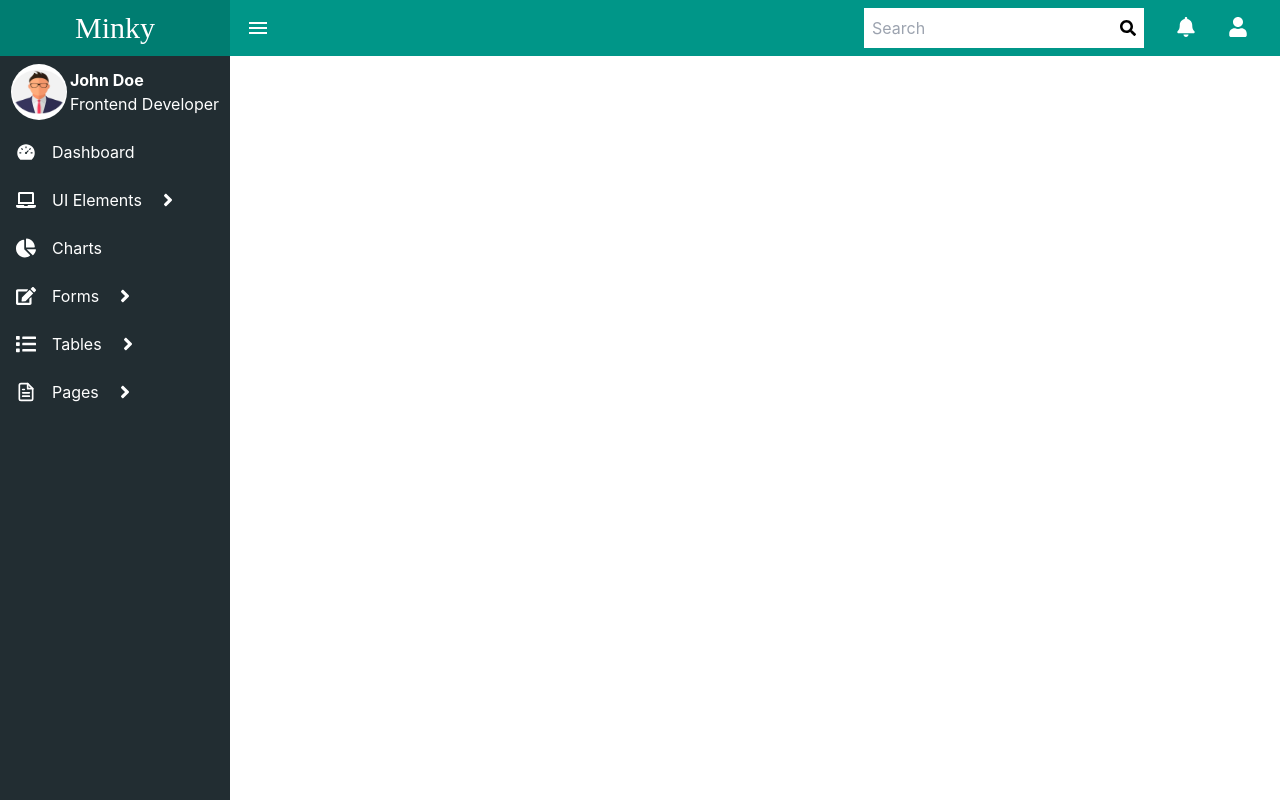
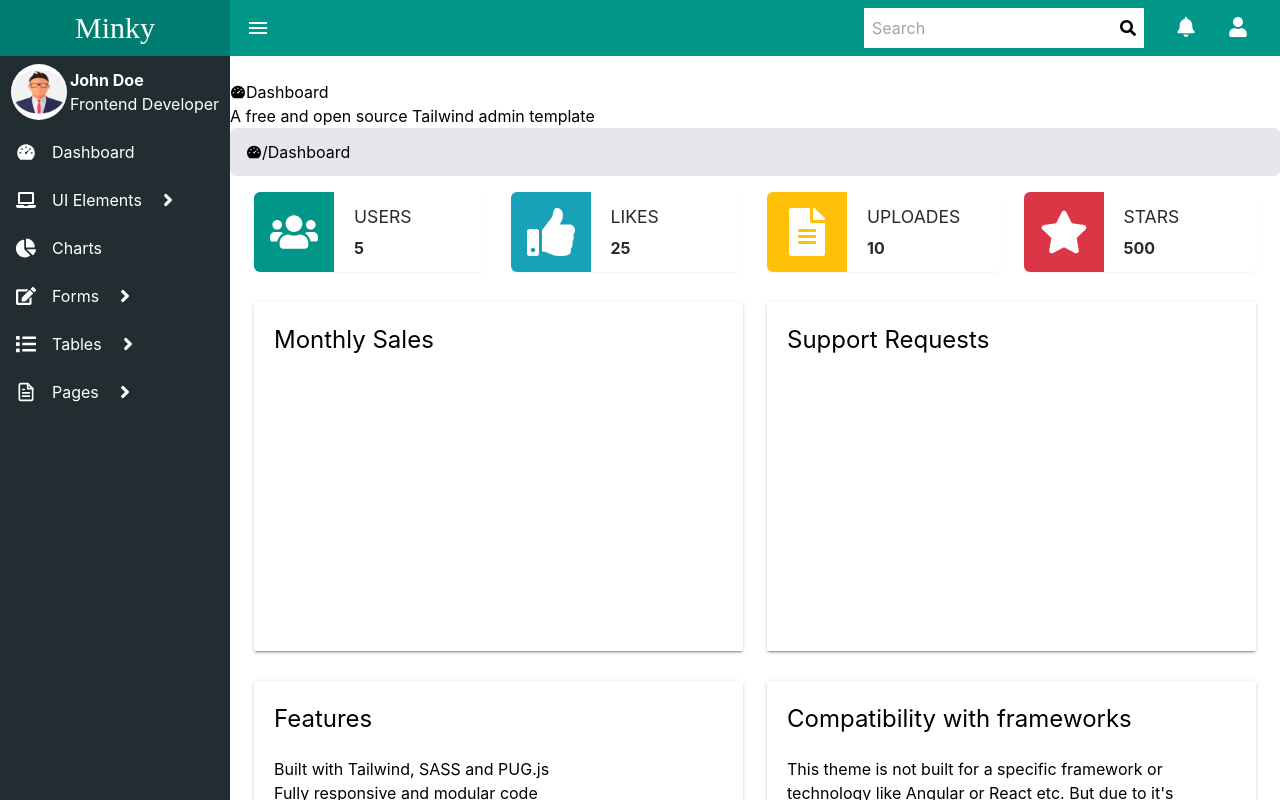
Before and after one commit to bipon68/minky-react-admin, a React (Create React App) app: page /DashboardPage in a window 1280 px wide. Shown: the top 800 px of the page. Built offline with nearby package versions, Linux system fonts and the light colour scheme.

Commit message:
sidebar update

```diff
--- a/src/App.js
+++ b/src/App.js
@@ -9,7 +9,7 @@ import TailwindsElements from "./pages/UIElements/TailwindElements/TailwindsElem
 
 function App() {
   return (
-    <div>
+    <div className="">
       <BrowserRouter>
         <Nav />
         <SideBar />
--- a/src/pages/Dashboard/DashboardPage.jsx
+++ b/src/pages/Dashboard/DashboardPage.jsx
@@ -6,7 +6,7 @@ import DashboardContent from "./DashboardContent";
 
 const DashboardPage = () => {
   return (
-    <div className="mt-20 ml-56 ">
+    <div className="mt-20 ml-sidebar ">
       <main className="app-content">
         <DashboardHeader />
         <DashboardBox />
--- a/src/styles/global.css
+++ b/src/styles/global.css
@@ -7,7 +7,7 @@
 @layer components {
   /* Navigation */
   .app-header {
-    @apply flex w-full h-14 bg-primary;
+    @apply flex fixed top-0 left-0 w-full h-14 z-50 bg-primary;
   }
   .app-header__left {
     @apply flex w-full;
@@ -33,7 +33,7 @@
 
   /* Sidebar */
   .app-sidebar {
-    @apply w-sidebar h-screen bg-[#222d32];
+    @apply top-14 left-0 fixed w-sidebar h-screen z-50 bg-[#222d32];
   }
   .app-sidebar__user {
     @apply flex justify-evenly items-center p-2 text-white text-base;
--- a/tailwind.config.js
+++ b/tailwind.config.js
@@ -38,6 +38,9 @@ module.exports = {
       width: {
         sidebar: "230px",
       },
+      margin: {
+        sidebar: "230px",
+      },
       fontFamily: {
         niconne: ["Niconne", "cursive"],
       },
```
